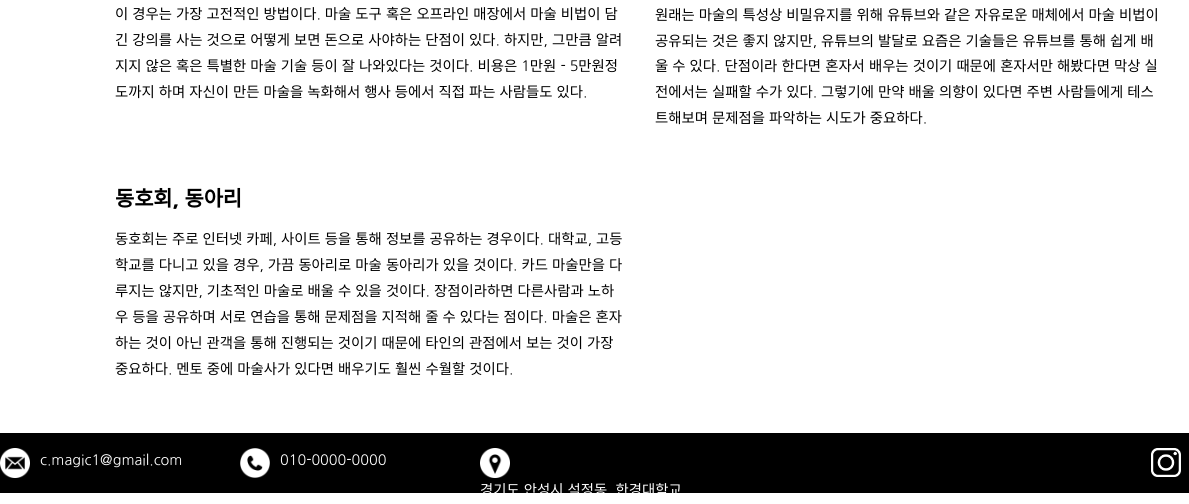
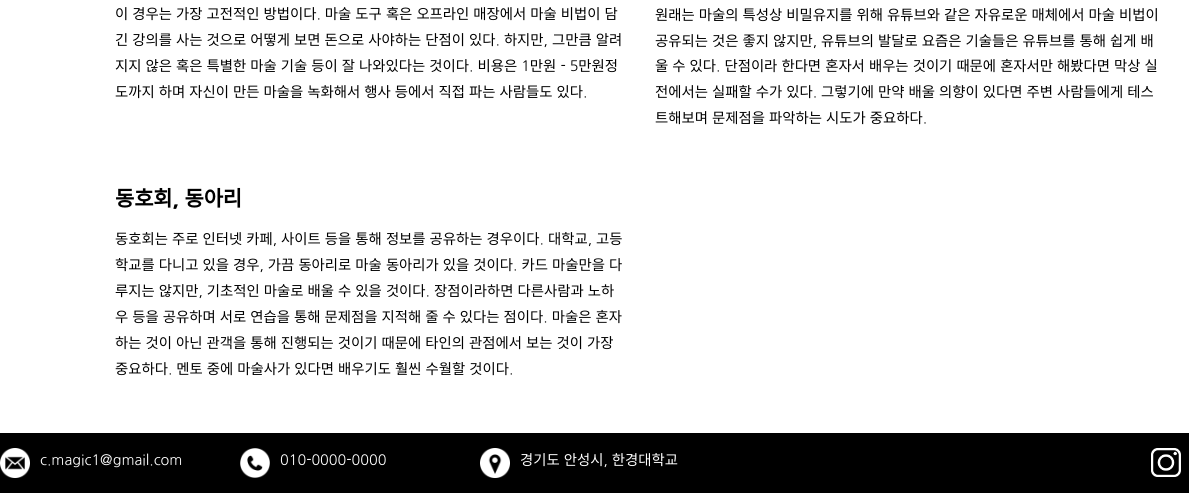
Before and after one commit to daehyeon0232/final-card, a plain HTML site: page index3.html in a window 1280 px wide. Shown: the part 792-1296 px from the top of the page, 0-1189 px from the left. Drawn offline with nearby package versions, Linux system fonts and the light colour scheme; a web font is replaced by a local one.

Commit message:
Update index3.html

```diff
--- a/index3.html
+++ b/index3.html
@@ -84,7 +84,7 @@
 			</article>
 			<article>
 				<img src="./img/map.png">
-				<h4>경기도 안성시 석정동, 한경대학교</h4>
+				<h4>경기도 안성시, 한경대학교</h4>
 			</article>
 			<a href="https://www.facebook.com/">
 			<img src="./img/facebook.png" id="sns"></a>
```
